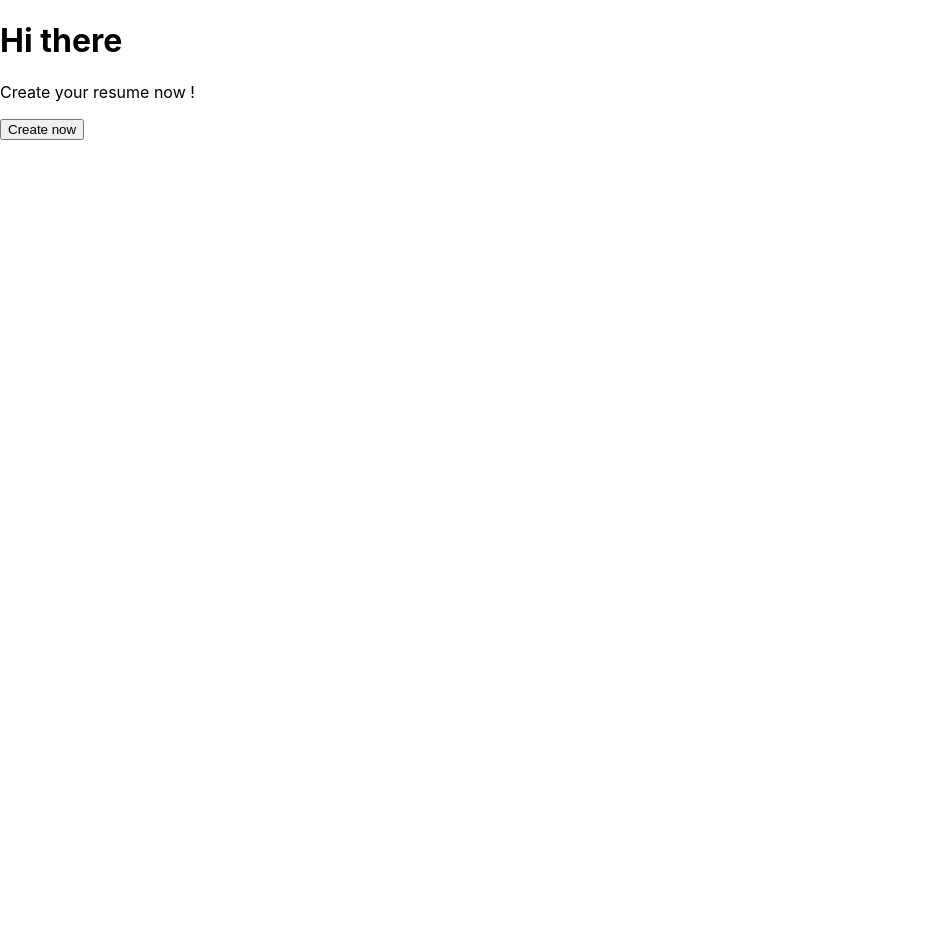
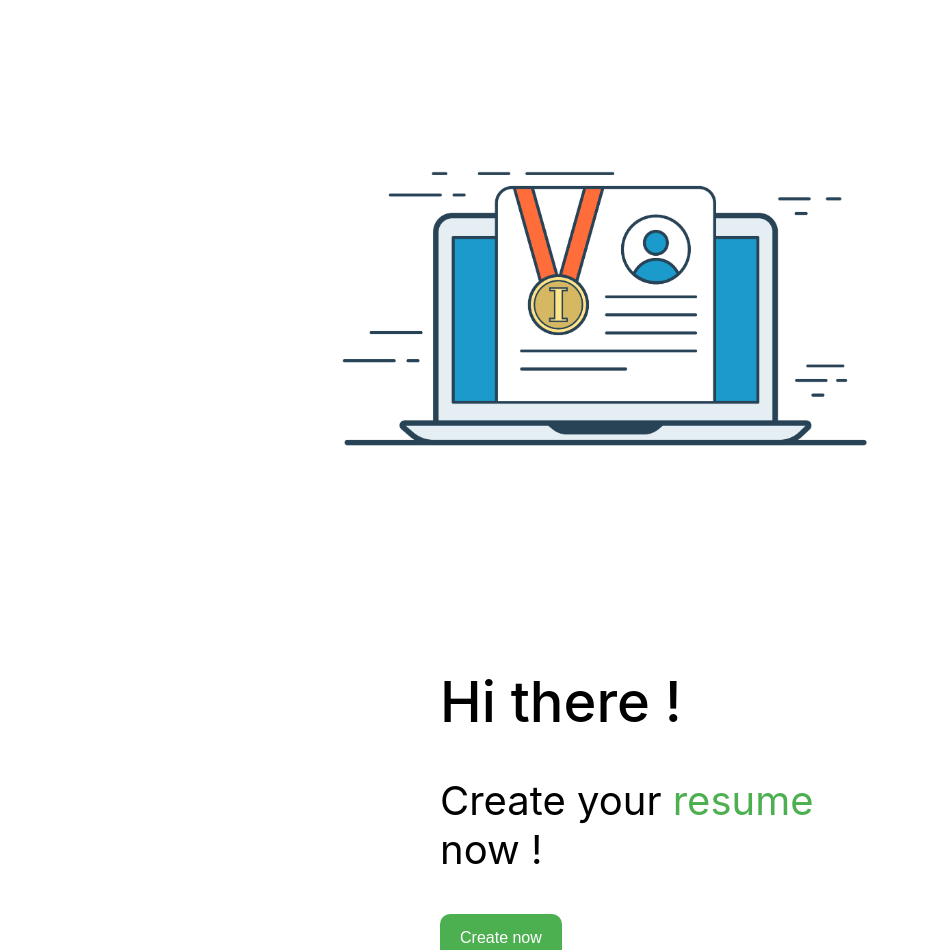
Before and after one commit to PrathameshVK/redux-resume, a React (Create React App) app: page / in a window 1280 px wide. Shown: the top 950 px of the page, without its empty margins (0-930 px from the left). Before the commit the page ends 800 px from the top, so only its background shows below. Built offline with nearby package versions, Linux system fonts and the light colour scheme.

Commit message:
Added styled components from home page

```diff
--- a/src/components/Home.jsx
+++ b/src/components/Home.jsx
@@ -1,14 +1,28 @@
 import React from "react";
 import { useNavigate } from "react-router-dom";
+import { StyledButton } from "./styles/Buttons/Button";
+import { HomeDiv, HomeContent, HomeGraphic, Intro } from "./styles/Home.styles";
+import resumeImage from "../assets/resume.png";
 
 function Home() {
   const navigate = useNavigate();
   return (
-    <div>
-      <h1>Hi there</h1>
-      <p>Create your resume now !</p>
-      <button onClick={() => navigate("/edit")}>Create now</button>
-    </div>
+    <HomeDiv>
+      <HomeContent>
+        <Intro>
+          <h1>Hi there !</h1>
+          <p>
+            Create your <span>resume</span> now !
+          </p>
+          <StyledButton onClick={() => navigate("/edit")}>
+            Create now
+          </StyledButton>
+        </Intro>
+        <HomeGraphic>
+          <img src={resumeImage} alt="resume"></img>
+        </HomeGraphic>
+      </HomeContent>
+    </HomeDiv>
   );
 }
 
--- /dev/null
+++ b/src/components/styles/Buttons/Button.js
@@ -0,0 +1,18 @@
+import styled from "styled-components";
+
+export const StyledButton = styled.button`
+  border: ${(props) =>
+    props.variant === "outline" ? "2px solid #4caf50" : "none"};
+  padding: 15px 20px;
+  border-radius: 10px;
+  cursor: pointer;
+  font-size: 1rem;
+  transition: 0.5s all ease-out;
+  background-color: ${(props) =>
+    props.variant === "outline" ? "#fff" : "#4caf50"};
+  color: ${(props) => (props.variant === "outline" ? "#4caf50" : "#fff")};
+  &:hover {
+    background-color: ${(props) =>
+      props.variant === "outline" ? "#c6edc8" : "#39973c"};
+  }
+`;
--- /dev/null
+++ b/src/components/styles/Home.styles.js
@@ -0,0 +1,45 @@
+import styled from "styled-components";
+
+export const HomeDiv = styled.div`
+  display: flex;
+  flex-direction: row;
+  justify-content: center;
+  align-items: center;
+  width: 100vw;
+  height: 100vh;
+`;
+
+export const HomeContent = styled.div`
+  display: flex;
+  flex-direction: row;
+  flex-wrap: wrap-reverse;
+  justify-content: center;
+  width: 75vw;
+  margin: auto;
+`;
+
+export const Intro = styled.div`
+  width: 400px;
+  margin: auto;
+  h1 {
+    font-size: 3.5rem;
+    font-weight: 500;
+  }
+  p {
+    font-size: 2.5rem;
+    span {
+      color: #4caf50;
+    }
+  }
+`;
+
+export const HomeGraphic = styled.div`
+  width: 700px;
+  display: flex;
+  align-items: center;
+  margin: auto;
+  img {
+    width: 90%;
+    height: auto;
+  }
+`;
```
Also changed, not shown: src/assets/resume.png (added).
